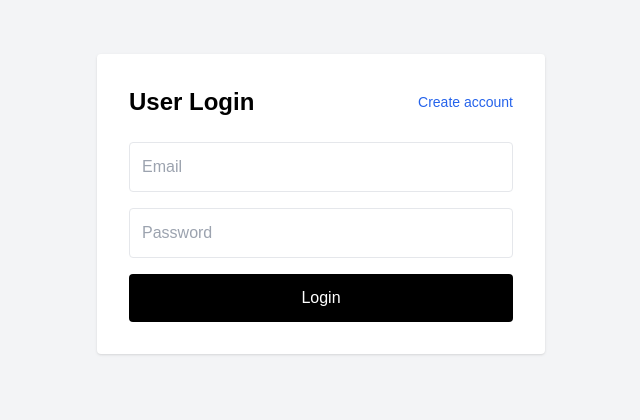
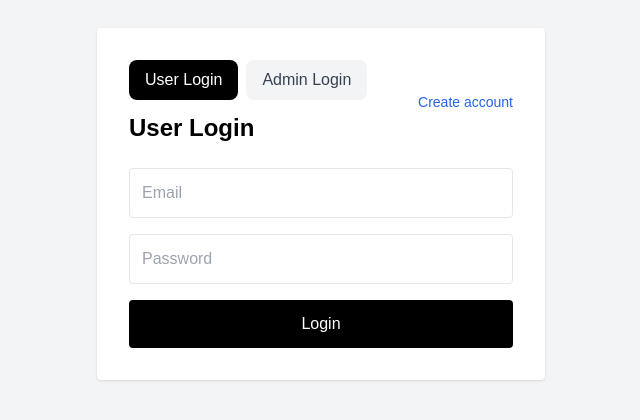
Before and after one commit to Dileep2505/Capstone, a React (Vite) app in the folder all-india-villages-api/apps/frontend/: page / in a window 1280 px wide. Shown: the part 196-616 px from the top of the page, without its empty margins (319-959 px from the left). Built offline with nearby package versions, Linux system fonts and the light colour scheme; no server answers.

Commit message:
Add separate admin and user login modes

```diff
--- a/all-india-villages-api/apps/frontend/src/pages/LoginPage.tsx
+++ b/all-india-villages-api/apps/frontend/src/pages/LoginPage.tsx
@@ -20,6 +20,9 @@ function LoginPage() {
 
   const [confirmPassword, setConfirmPassword] =
     useState("");
+
+  const [authMode, setAuthMode] =
+    useState<"user" | "admin">("user");
 
   const [isRegister, setIsRegister] =
     useState(false);
@@ -96,8 +99,13 @@ function LoginPage() {
     }
   };
 
-  const title = isRegister ? "Create an Account" : "User Login";
+  const title = isRegister
+    ? "Create an Account"
+    : authMode === "admin"
+    ? "Admin Login"
+    : "User Login";
   const submitLabel = isRegister ? "Register" : "Login";
+  const showRegister = authMode === "user";
 
   return (
 
@@ -106,9 +114,42 @@ function LoginPage() {
       <div className="bg-white p-8 rounded shadow w-full max-w-md">
 
         <div className="flex items-center justify-between mb-6">
+          <div>
+            <div className="flex gap-2 mb-3">
+              <button
+                type="button"
+                onClick={() => {
+                  setAuthMode("user");
+                  setIsRegister(false);
+                }}
+                className={`px-4 py-2 rounded-lg ${
+                  authMode === "user"
+                    ? "bg-black text-white"
+                    : "bg-gray-100 text-gray-700"
+                }`}
+              >
+                User Login
+              </button>
+              <button
+                type="button"
+                onClick={() => {
+                  setAuthMode("admin");
+                  setIsRegister(false);
+                }}
+                className={`px-4 py-2 rounded-lg ${
+                  authMode === "admin"
+                    ? "bg-black text-white"
+                    : "bg-gray-100 text-gray-700"
+                }`}
+              >
+                Admin Login
+              </button>
+            </div>
             <h2 className="text-2xl font-bold">
               {title}
             </h2>
+          </div>
+          {showRegister && (
             <button
               type="button"
               onClick={() => setIsRegister((value) => !value)}
@@ -116,6 +157,7 @@ function LoginPage() {
             >
               {isRegister ? "Go to Login" : "Create account"}
             </button>
+          )}
         </div>
 
         <form
@@ -145,7 +187,7 @@ function LoginPage() {
             required
           />
 
-          {isRegister && (
+          {showRegister && isRegister && (
             <input
               type="password"
               placeholder="Confirm Password"
```
Lines whose indentation alone changed are shown as unchanged.
